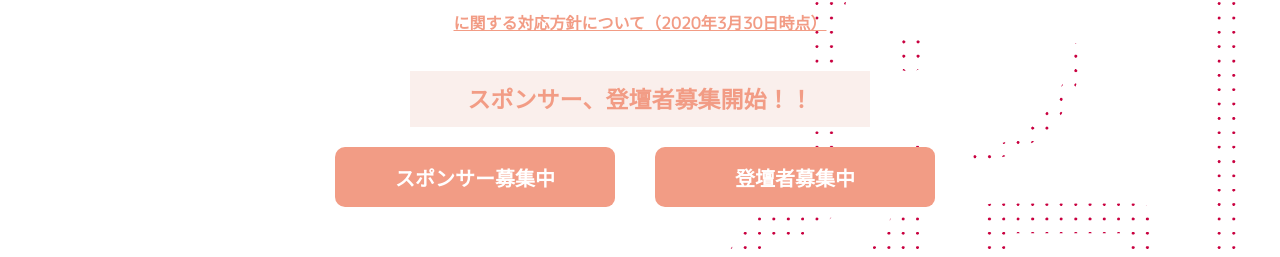
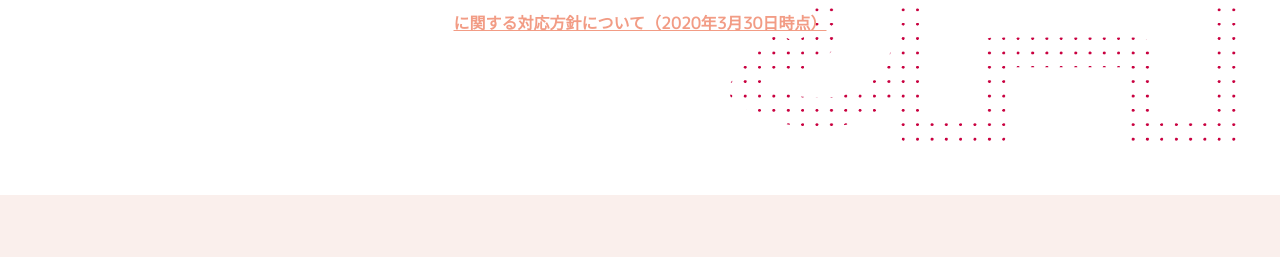
Before and after one commit to php-jp/phpcon2020-kansai, a Nuxt app: page / in a window 1280 px wide. Shown: the part 664-921 px from the top of the page. Built offline with nearby package versions, Linux system fonts and the light colour scheme.

Commit message:
Delete sponsor speaker wanted link

```diff
--- a/components/top/Hero.vue
+++ b/components/top/Hero.vue
@@ -16,11 +16,6 @@
           新型コロナウィルス感染症 (2019-nCoV, COVID-19) <br>
         に関する対応方針について（2020年3月30日時点）
         </router-link>
-      </div>
-      <p class="c-hero__announce">スポンサー、登壇者募集開始！！</p>
-      <div class="c-hero__buttons">
-        <a href="https://docs.google.com/forms/d/e/1FAIpQLSfyrd-NmeeGTQke-2-KyBqXU2D10Hd7CcJheewBAd1Os6YIOA/viewform" class="c-hero__button" target="_blank" >スポンサー募集中</a>
-        <a href="https://docs.google.com/forms/d/e/1FAIpQLSc_4ulNeFqcBYOItbQR0EoCy0NR6EUYV_GhuttWhxLwgPuNWA/viewform" class="c-hero__button" target="_blank" >登壇者募集中</a>
       </div>
     </div>
   </section>
```
